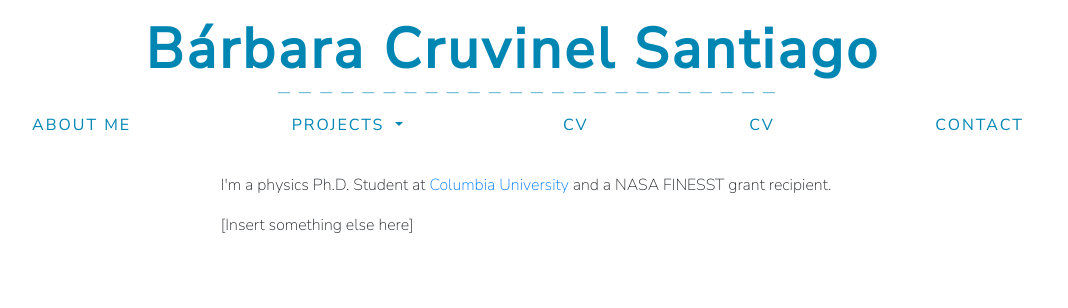
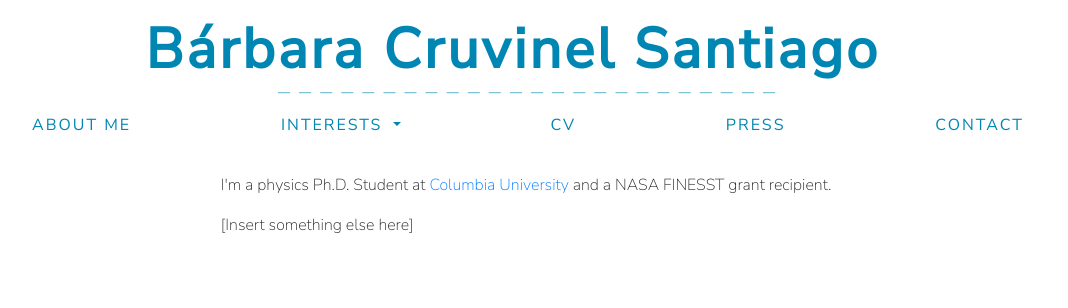
Before and after one commit to barbaracrusan/barbaracrusan.github.io, a Jekyll site: the page built from index.html, in a window 1280 px wide. Shown: the top 308 px of the page, without its empty margins (112-1180 px from the left). Built offline with Jekyll 4.4.1, drawn with Linux system fonts in a browser that asks for light colours; nearby versions of some CDN libraries.

Commit message:
Updated menu

```diff
--- a/_includes/nav.html
+++ b/_includes/nav.html
@@ -3,7 +3,7 @@
     <a class="menu-item" href="index.html">ABOUT ME</a>
     <li class="menu-item dropdown">
       <a class="dropdown-toggle menu-item" href="#" id="navbarDropdown" role="button" data-toggle="dropdown" aria-haspopup="true" aria-expanded="false">
-        PROJECTS
+        INTERESTS
       </a>
       <div class="dropdown-menu" aria-labelledby="navbarDropdown">
         <a class="dropdown-item menu-item" href="physics.html">PHYSICS</a>
@@ -13,7 +13,7 @@
     </li>
 
     <a class="menu-item" href="cv.html">CV</a>
-    <a class="menu-item" href="press.html">CV</a>
+    <a class="menu-item" href="press.html">PRESS</a>
     <a class="menu-item" href="contact.html">CONTACT</a>
   </nav>
 
@@ -33,7 +33,7 @@
 
             <li class="menu-item dropdown">
               <a class="dropdown-toggle menu-item" href="#" id="navbarDropdown" role="button" data-toggle="dropdown" aria-haspopup="true" aria-expanded="false">
-                PROJECTS
+                INTERESTS
               </a>
               <div class="dropdown-menu" aria-labelledby="navbarDropdown">
                 <a class="dropdown-item menu-item" href="physics.html">PHYSICS</a>
@@ -43,7 +43,7 @@
             </li>
 
             <li><a class="menu-item" href="cv.html">CV</a><br></li>
-            <li><a class="menu-item" href="press.html">CV</a><br></li>
+            <li><a class="menu-item" href="press.html">PRESS</a><br></li>
             <li><a class="menu-item" href="contact.html">CONTACT</a></li>
           </ul>
         </div>
```
